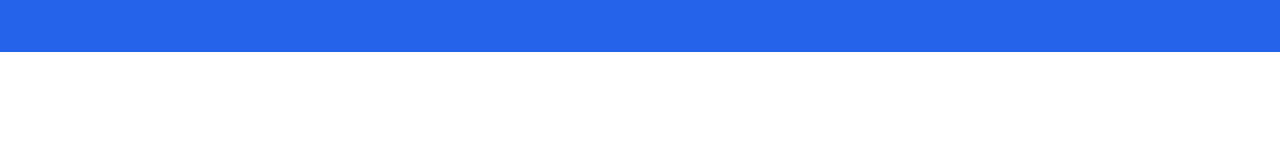
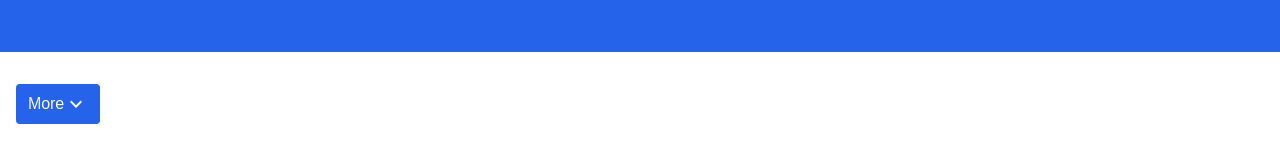
Before and after one commit to ayrt-n/dynamic-user-interfaces, a plain HTML site: page index.html in a window 1280 px wide. Drawn offline with Linux system fonts and the light colour scheme; a web font is replaced by a local one.

Commit message:
Add dropdown menu and button styling

```diff
--- a/styles/styles.css
+++ b/styles/styles.css
@@ -74,6 +74,49 @@ p {
   line-height: 1.5rem;
 }
 
+/* Utility class */
+.button {
+  color: var(--black-50);
+  background-color: var(--primary-600);
+}
+
+.button:hover {
+  background-color: var(--primary-500);
+}
+
+.button:active, .button:focus {
+  background-color: var(--primary-700);
+}
+
+.button {
+  box-sizing: border-box;
+  -moz-appearance: none;
+  -webkit-appearance: none;
+  border: 1px solid transparent;
+  border-radius: 4px;
+  box-shadow: none;
+  font-size: 1rem;
+  height: 2.5em;
+  line-height: 1.5;
+  padding-bottom: calc(0.5em - 1px);
+  padding-left: calc(0.75em - 1px);
+  padding-right: calc(0.75em - 1px);
+  padding-top: calc(0.5em - 1px);
+  position: relative;
+}
+
+.button:focus {
+  outline: none;
+}
+
+.button {
+  -webkit-touch-callout: none;
+  -webkit-user-select: none;
+  -moz-user-select: none;
+  -ms-user-select: none;
+  user-select: none;
+}
+
 /* Navbar styling */
 .navbar {
   box-sizing: border-box;
@@ -90,25 +133,28 @@ p {
   width: 100%;
 }
 
-.navbar-item {
+.icon-div {
   display: flex;
   align-items: center;
 }
 
 .dd-menu {
   cursor: pointer;
+  position: relative;
+  display: inline-block;
 }
 
 .dd-items {
   display: none;
   color: var(--black-800);
+  background-color: var(--black-50);
   position: absolute;
+  left: 0;
+  top: 105%;
   padding: 1.1rem 1.25rem;
-  top: 3.25rem;
-  right: 1rem;
-  border: 1px transparent var(--black-700);
   border-radius: 6px;
   box-shadow: 0 0.5em 1em -0.125em rgb(10 10 10 / 10%), 0 0 0 1px rgb(10 10 10 / 2%);
+  width: 100%;
 }
 
 .dd-item:not(:last-child) {
@@ -127,3 +173,11 @@ p {
 .dd-menu.visible .dd-items {
   display: block;
 }
+
+/* Main Section Styling */
+#content {
+  position: relative;
+  top: 3.25rem;
+  padding: 2rem 1rem;
+  max-width: 960px;
+}
```
